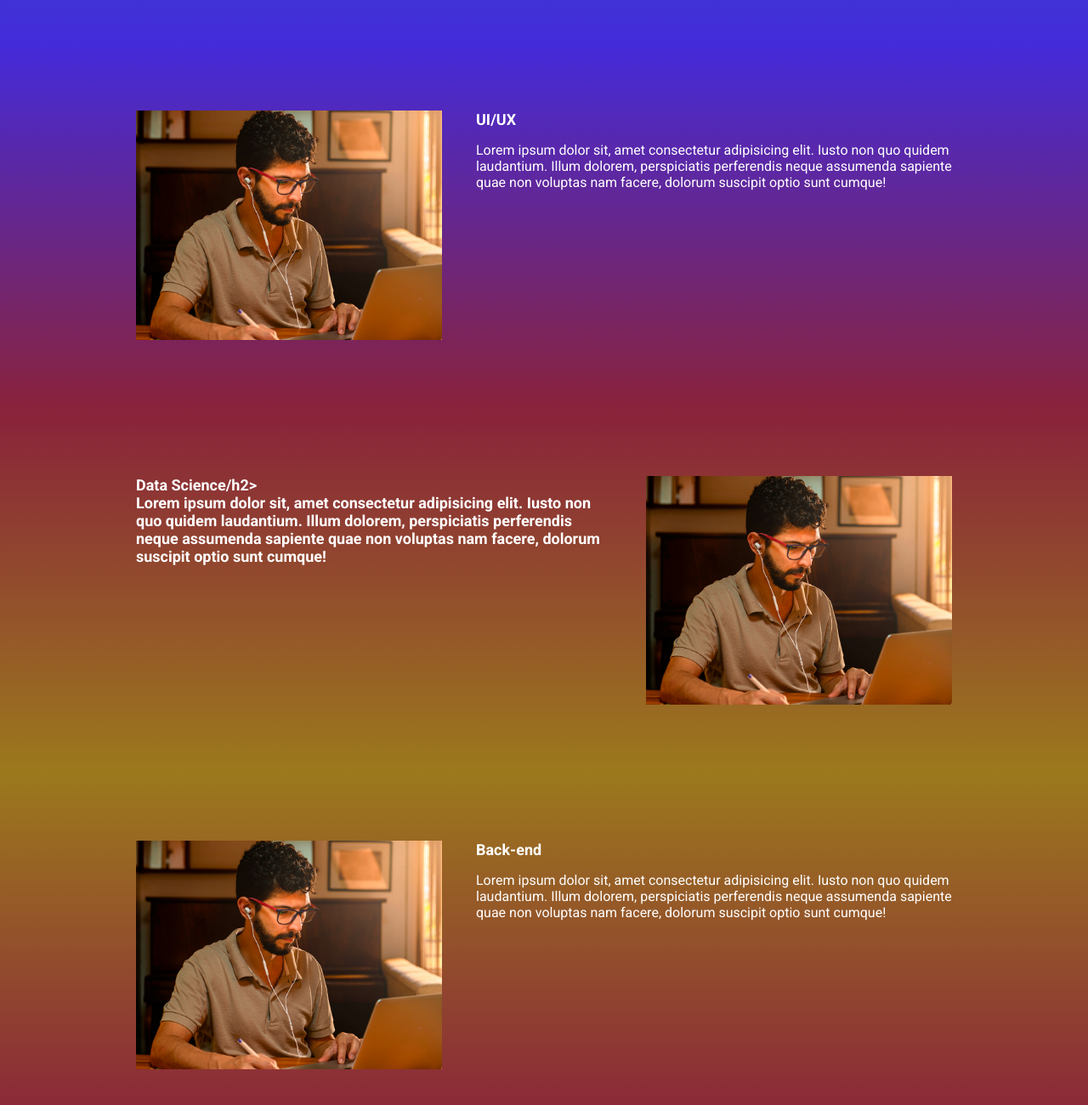
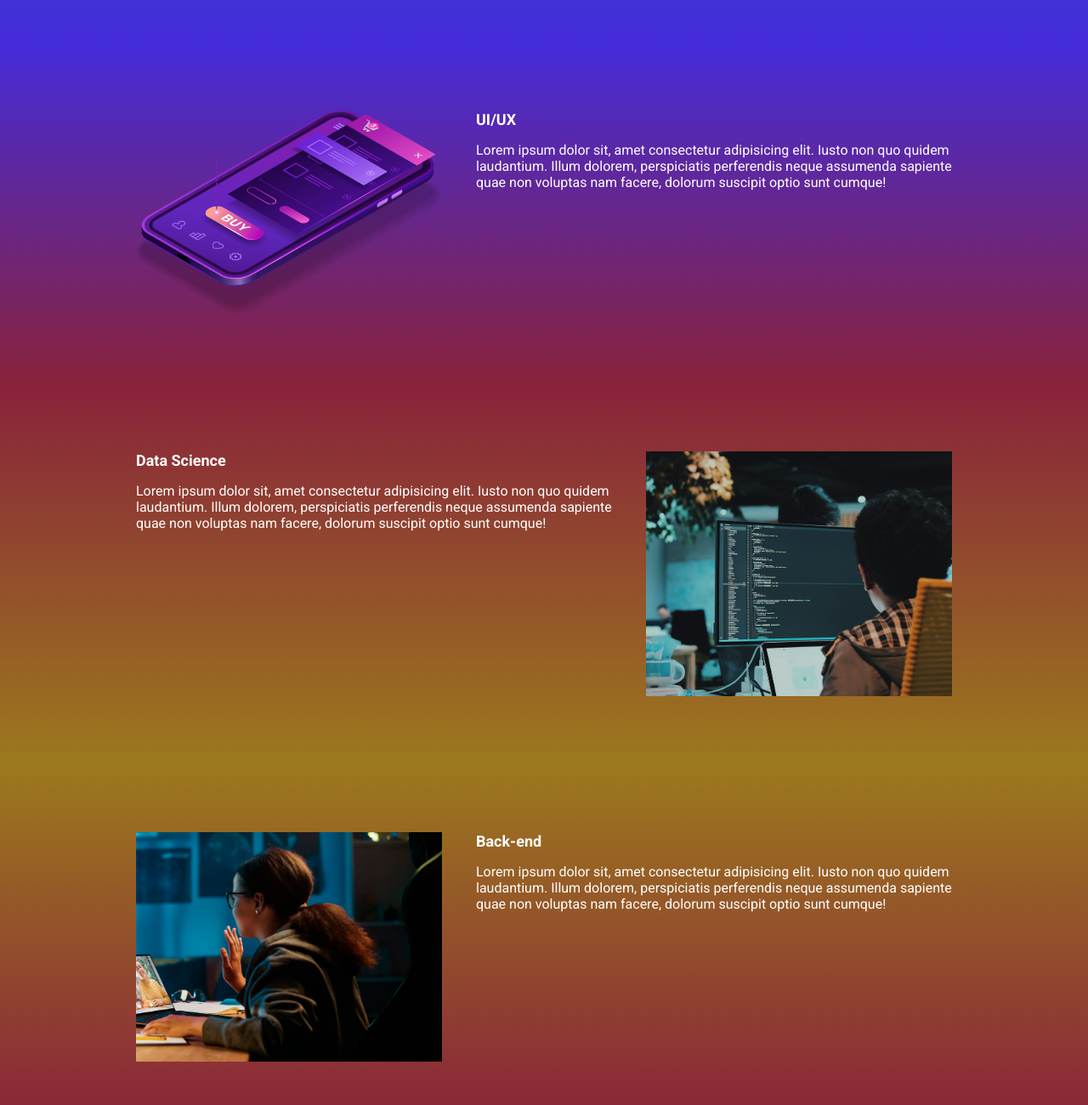
Before and after one commit to zLeandro/ebac_tech_talks, a website built with Parcel: page src/index.html in a window 1280 px wide. Shown: the part 940-2240 px from the top of the page at 85% size. Built offline with nearby package versions, Linux system fonts and the light colour scheme.

Commit message:
Alterando as imagens

```diff
--- a/src/index.html
+++ b/src/index.html
@@ -61,19 +61,19 @@
                     Lorem ipsum dolor sit, amet consectetur adipisicing elit. Iusto non quo quidem laudantium. Illum dolorem, perspiciatis perferendis neque assumenda sapiente quae non voluptas nam facere, dolorum suscipit optio sunt cumque!
                 </p>
             </div>
-            <img class="event__image" src="./images/frontend.png" alt="Front-end">
+            <img class="event__image" src="./images/ui-ux.png" alt="UIUX">
         </div>
     </section>
 
     <section class="event event--data-science">
         <div class="container" data-aos="fade-right">
             <div class="event__details">
-                <h2 class="event__details__title">Data Science/h2>
+                <h2 class="event__details__title">Data Science</h2>
                 <p class="event__details_description">
                     Lorem ipsum dolor sit, amet consectetur adipisicing elit. Iusto non quo quidem laudantium. Illum dolorem, perspiciatis perferendis neque assumenda sapiente quae non voluptas nam facere, dolorum suscipit optio sunt cumque!
                 </p>
             </div>
-            <img class="event__image" src="./images/frontend.png" alt="Front-end">
+            <img class="event__image" src="./images/data.png" alt="Science">
         </div>
     </section>
 
@@ -85,7 +85,7 @@
                     Lorem ipsum dolor sit, amet consectetur adipisicing elit. Iusto non quo quidem laudantium. Illum dolorem, perspiciatis perferendis neque assumenda sapiente quae non voluptas nam facere, dolorum suscipit optio sunt cumque!
                 </p>
             </div>
-            <img class="event__image" src="./images/frontend.png" alt="Front-end">
+            <img class="event__image" src="./images/backend.png" alt="Back-end">
         </div>
     </section>
 
```
